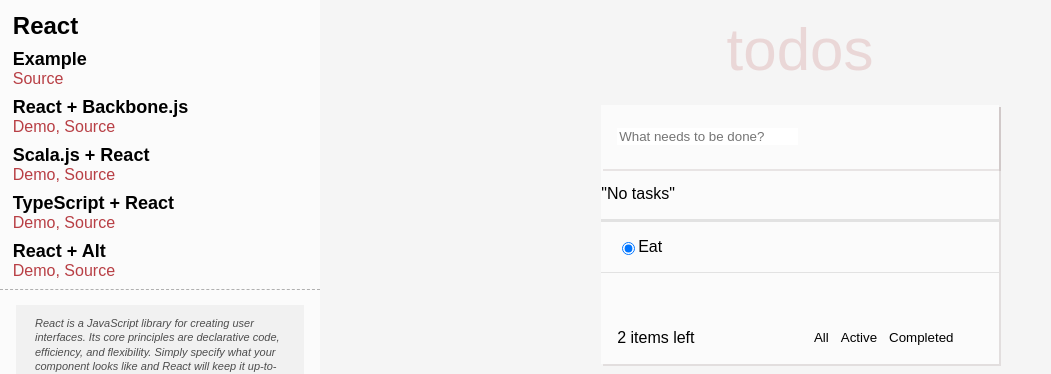
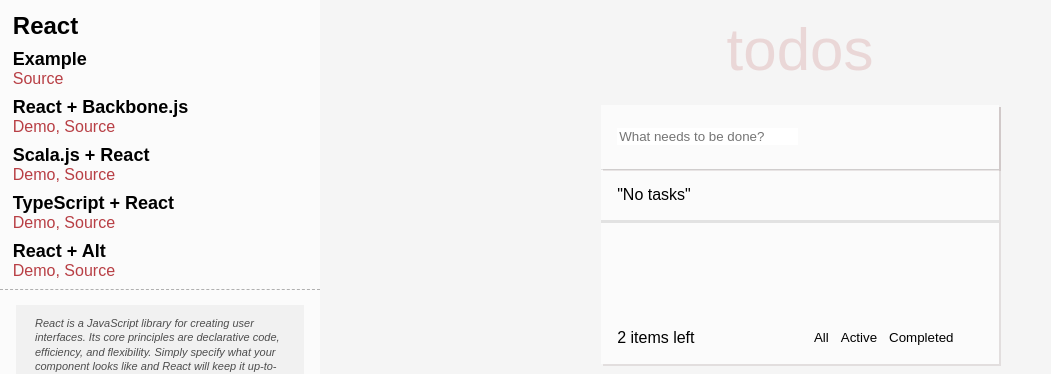
Before and after one commit to verekia/redux-todo, a Next.js app: page / in a window 1280 px wide. Shown: the top 374 px of the page, without its empty margins (0-1051 px from the left). Built offline with nearby package versions, Linux system fonts and the light colour scheme.

Commit message:
fix no tasks after integration

```diff
--- a/pages/index.js
+++ b/pages/index.js
@@ -101,15 +101,12 @@
                       <p>{t.content}</p>
                     </div>
                   )) :
-                  <p>"No tasks"</p>
+                  <div class="horizontal-or-flex-only padding-edge align-items-center grey-solid-top-bottom justify-content-flex-start background-todos-half">
+                    <p>"No tasks"</p>
+                  </div>
               }
               <div
                 class="horizontal-or-flex-only padding-edge align-items-center grey-solid-top-bottom justify-content-flex-start background-todos-half">
-              </div>
-              <div
-                class="horizontal-or-flex-only grey-solid-top-bottom padding-edge align-items-center justify-content-flex-start background-todos-half">
-                <input type="radio" checked="checked" />
-                <p>Eat</p>
               </div>
             </div>
             <div
```
